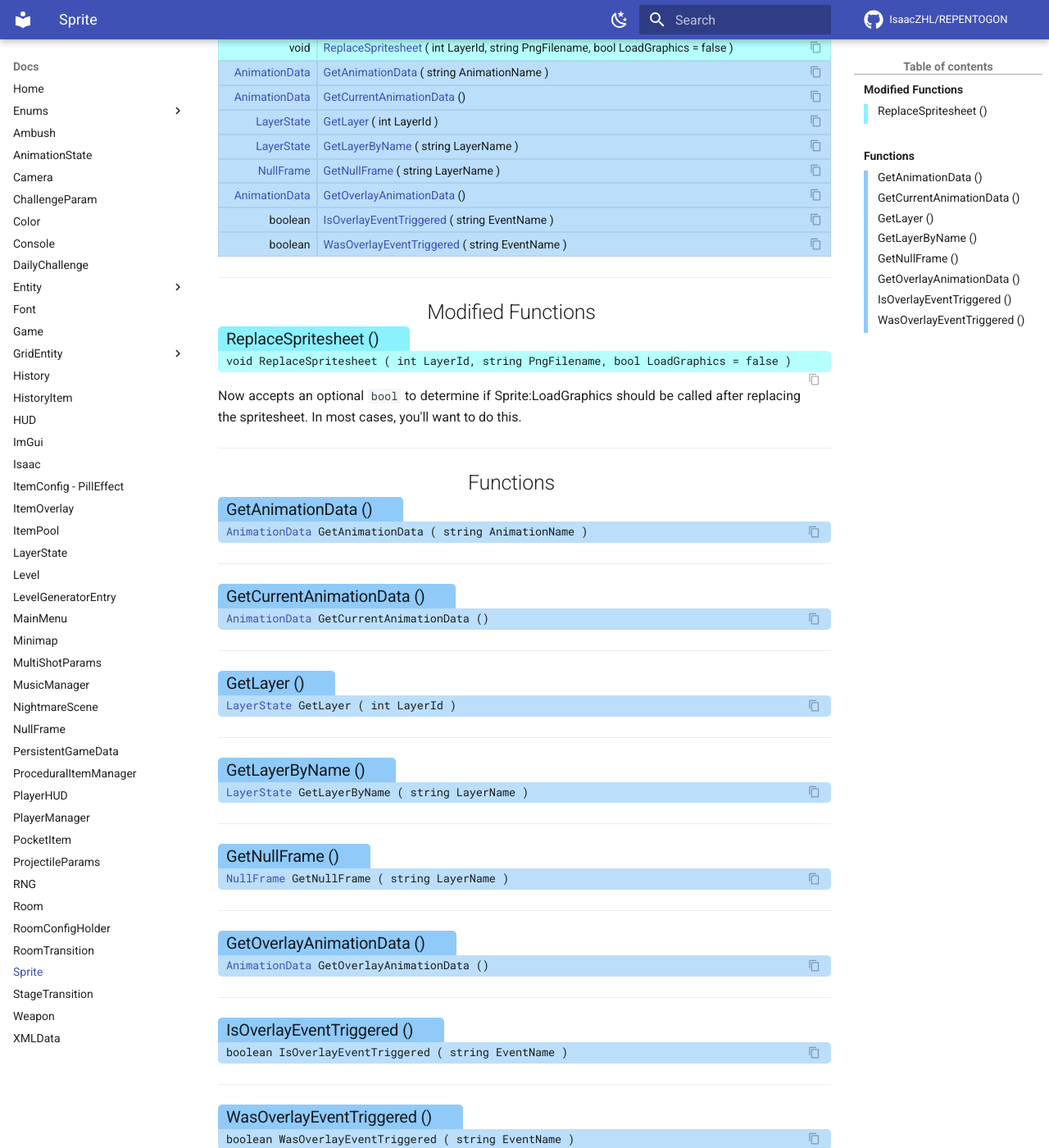
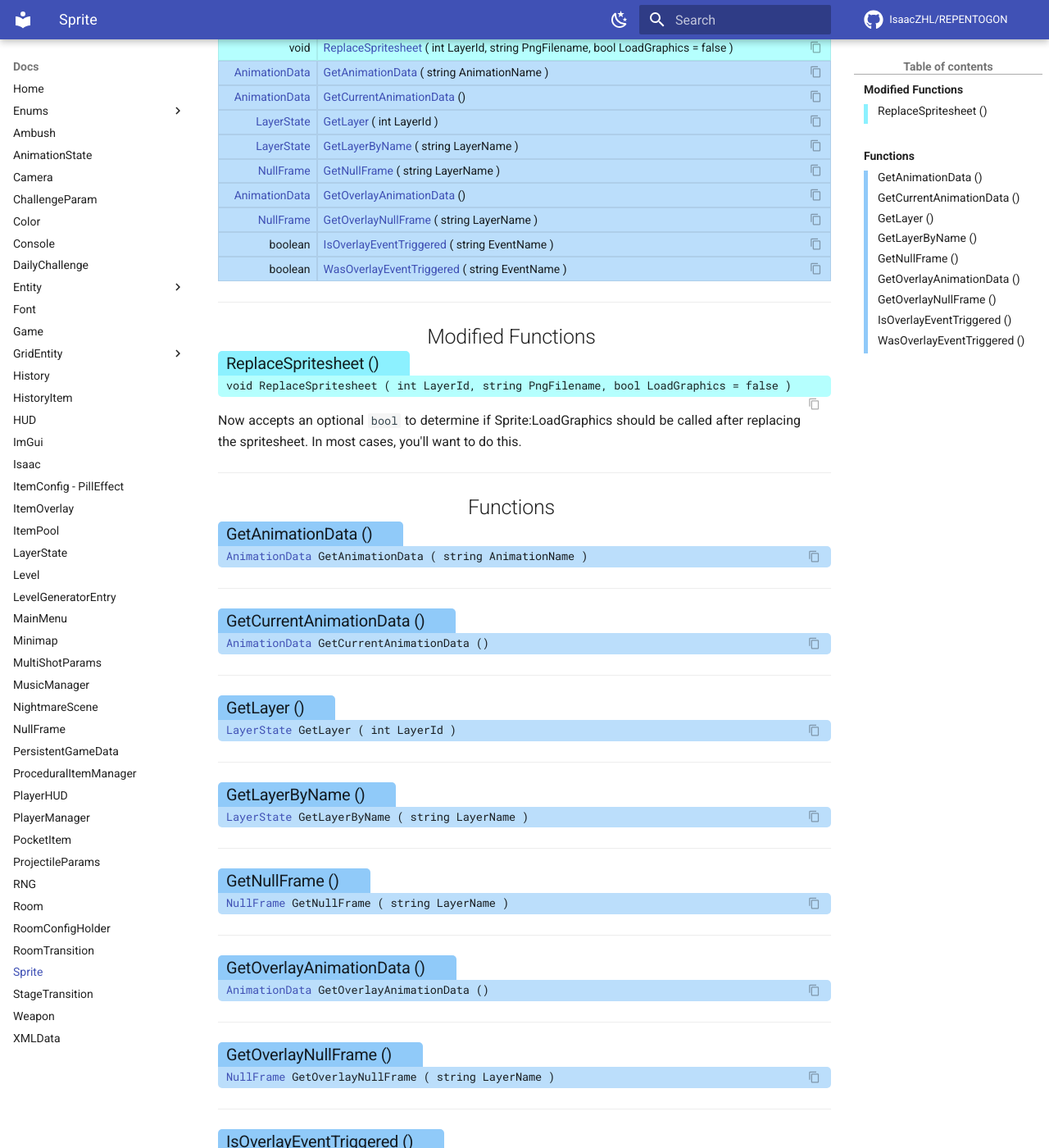
Before and after one commit to TeamREPENTOGON/REPENTOGON, an MkDocs documentation site: the page built from documentation/docs/Sprite.md, in a window 1280 px wide and 1400 px high, scrolled down 199 px. Shown: the whole window at 82% size. Built offline with MkDocs 1.6.1 and Material for MkDocs 9.7.7, drawn with Linux system fonts in a browser that asks for light colours; comment, search, counter and statistics services are not loaded; the version menu is left out.

Commit message:
Forgot to add GetOverlayNullFrame to the docs

```diff
--- a/documentation/docs/Sprite.md
+++ b/documentation/docs/Sprite.md
@@ -34,6 +34,10 @@ ___
 #### [AnimationData](AnimationData.md) GetOverlayAnimationData () {: .copyable aria-label='Functions' }
 
 ___
+### Get·Overlay·Null·Frame () {: aria-label='Functions' }
+#### [NullFrame](NullFrame.md) GetOverlayNullFrame ( string LayerName ) {: .copyable aria-label='Functions' }
+
+___
 ### Is·Overlay·Event·Triggered () {: aria-label='Functions' }
 #### boolean IsOverlayEventTriggered ( string EventName ) {: .copyable aria-label='Functions' }
 
```
